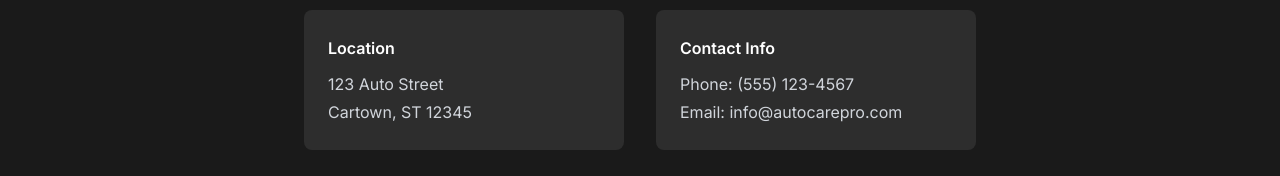
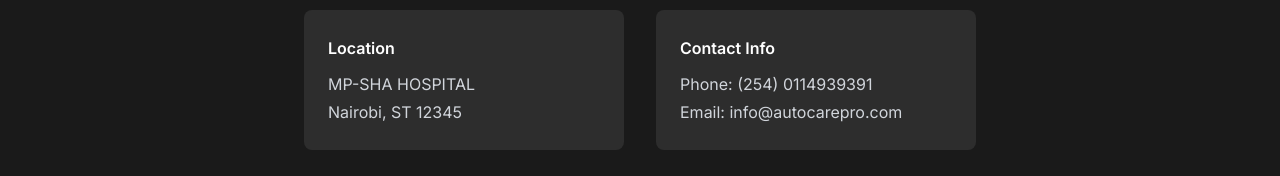
Before and after one commit to 848bruno/garage_v1, a Next.js app: page /contact in a window 1280 px wide. Shown: the part 350-526 px from the top of the page. Built offline with nearby package versions, Linux system fonts and the light colour scheme.

Commit message:
updated services

```diff
--- a/app/contact/page.tsx
+++ b/app/contact/page.tsx
@@ -44,14 +44,14 @@ export default function ContactPage() {
             <div className="bg-dark-200 p-6 rounded-lg">
               <h3 className="text-base font-semibold leading-7 text-white">Location</h3>
               <p className="mt-2 text-base leading-7 text-gray-300">
-                123 Auto Street<br />
-                Cartown, ST 12345
+                MP-SHA HOSPITAL<br />
+                Nairobi, ST 12345
               </p>
             </div>
             <div className="bg-dark-200 p-6 rounded-lg">
               <h3 className="text-base font-semibold leading-7 text-white">Contact Info</h3>
               <p className="mt-2 text-base leading-7 text-gray-300">
-                Phone: (555) 123-4567<br />
+                Phone: (254) 0114939391<br />
                 Email: info@autocarepro.com
               </p>
             </div>
```
